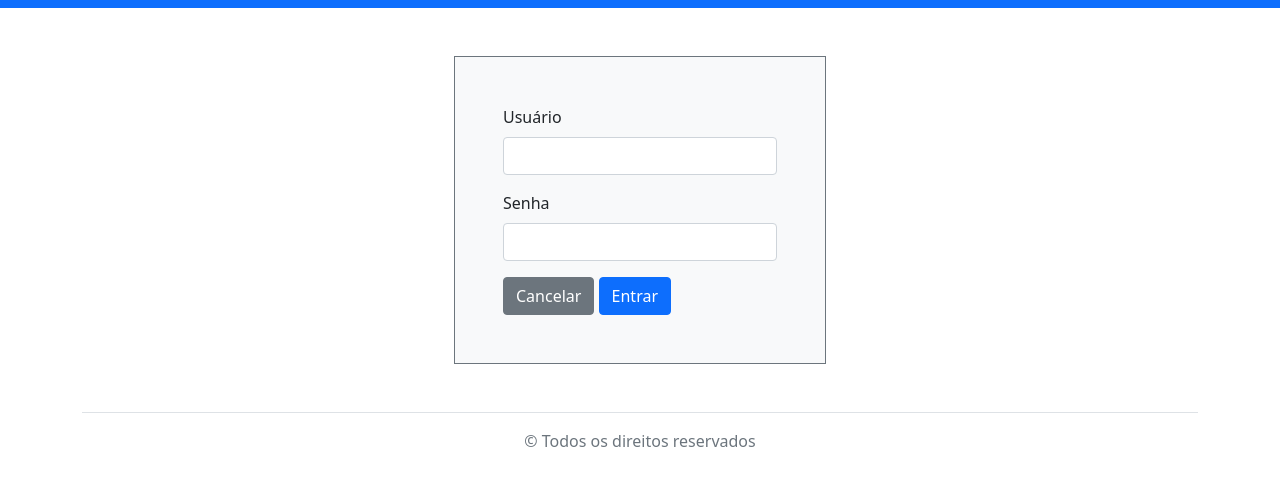
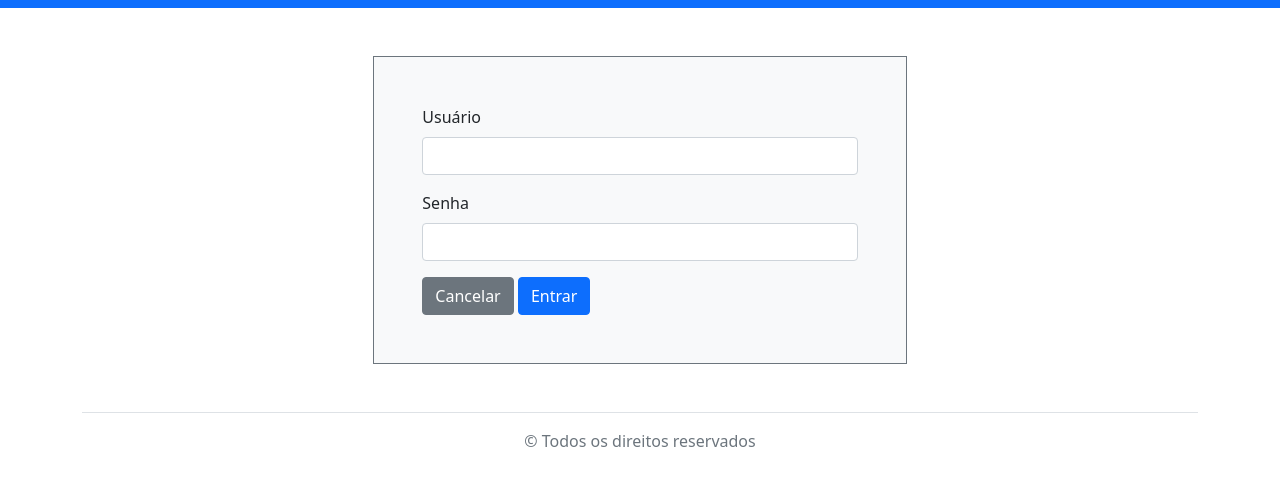
Before and after one commit to david-nine/bootstrap-pratice, a plain HTML site: page templates/login.html in a window 1280 px wide. Shown: the part 106-592 px from the top of the page. Drawn offline with nearby package versions, Linux system fonts and the light colour scheme.

Commit message:
#Ajustes nos links entre as páginas

```diff
--- a/templates/login.html
+++ b/templates/login.html
@@ -28,9 +28,9 @@
             <h1 class="title">Entrar</h1>
         </div>
     </header>
-    <main class="container my-5 d-flex justify-content-center">
-
-        <article class="col-4 bg-light p-5 border border-secondary">
+    <main class="container-fluid my-5">
+        <div class="row d-flex justify-content-center">
+            <article class="col-md-5 col-sm-11 bg-light p-5 border border-secondary">
 
                 <section class="mb-3">
                     <label for="user" class="form-label">Usuário</label>
@@ -42,9 +42,10 @@
                 </section>
                 <section class="col-12">
                     <a href="../index.html" class="text-decoration-none btn btn-secondary">Cancelar</a>
-                <a href="../index.html" class="text-decoration-none btn btn-primary">Entrar</a>
+                    <a href="./subjects.html" class="text-decoration-none btn btn-primary">Entrar</a>
                 </section>
             </article>
+        </div>
 
     </main>
 
```
Lines whose indentation alone changed are shown as unchanged.
